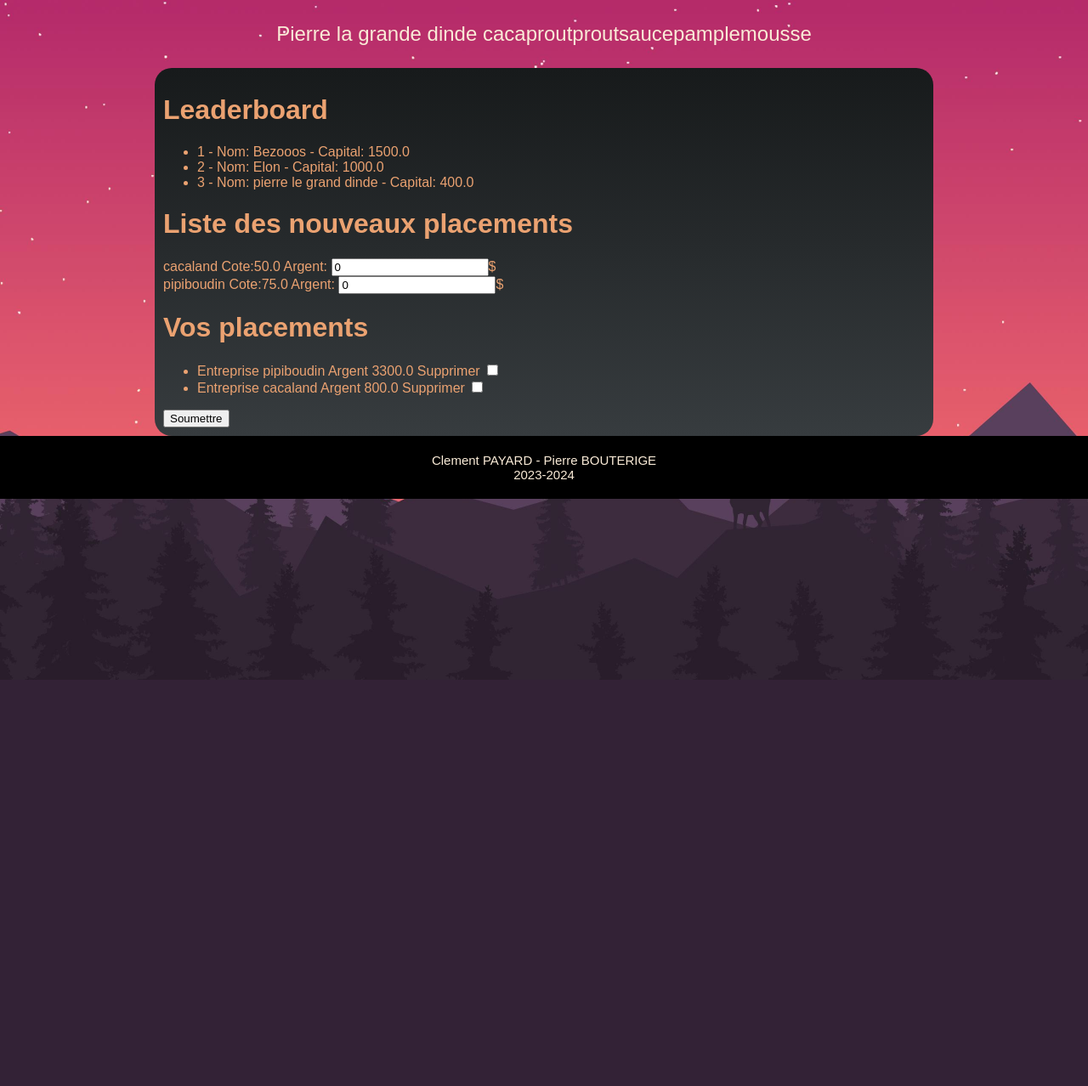
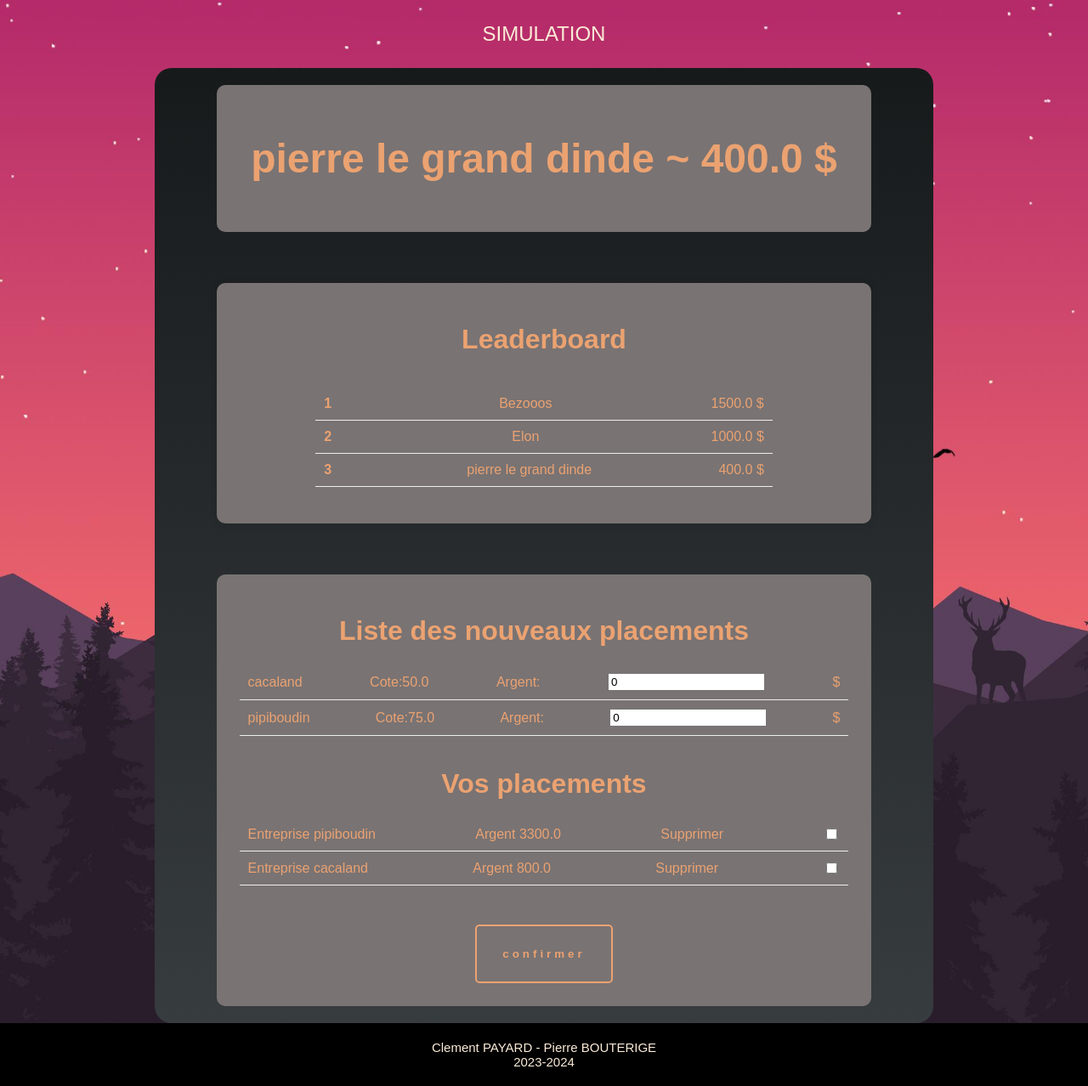
Before and after one commit to Cletip/projetArchiZZ2, a Django app: page /home/ in a window 1280 px wide. Shown: the whole page at 85% size. Before the commit the page ends 800 px from the top, so only its background shows below. Run offline with Django 4.2, Linux system fonts and the light colour scheme; data comes from the database, SQL or seed files in the repository; both versions use the stored data as it was after the commit.

Commit message:
ajout de vérification des valeurs pour les différenst form sur le site + css

```diff
--- a/ArchiZZ2/business_game/models.py
+++ b/ArchiZZ2/business_game/models.py
@@ -17,5 +17,4 @@ class Placement(models.Model):
 
 
 def addJoueur(Name="NomJoueur", Capital=1500):
-    print(Name)
     return Joueur.objects.create(capital=Capital, nom=Name)
--- /dev/null
+++ b/ArchiZZ2/business_game/static/css/home.css
@@ -0,0 +1,124 @@
+/* home.css */
+
+header{
+    display: flex;
+    flex-direction: column;
+    justify-content: center;
+    align-items: center;
+    height: 80px;
+    color: antiquewhite;
+    font-size: x-large;
+    text-align: center;
+}
+
+body {
+    font-family: Arial, sans-serif;
+    background-image: url(../img/flat-mountain-landscape-wallpaper-2560x1920_27.jpg);
+    background-size: cover;
+    display: flex;
+    flex-direction: column;
+    align-items: center;
+    margin: 0;
+    padding: 0;
+}
+
+main{
+    display: flex;
+    flex-direction: column;
+    color: rgb(235, 162, 113);
+    width: 70%;
+    border-radius: 20px;
+    background : linear-gradient(to bottom, #171a1b, #373c3f);
+    padding : 10px;
+    align-items: center;
+}
+
+#Joueur, #leaderboard,form{
+    display: flex;
+    flex-direction: column;
+    width: 80%;
+    border-radius: 10px;
+    background-color: rgb(121, 115, 115);
+    margin: 10px;
+    padding: 3%;
+    align-items: center;
+    text-align: center;
+}
+
+#newPlacement, #placementJoueur{
+    width: 100%;
+}
+
+
+#leaderboard{
+    margin: 50px auto;
+    box-shadow: 0 0 10px rgba(0, 0, 0, 0.1);
+}
+
+
+#Joueur{
+    font-size: x-large;
+}
+
+.rank {
+    font-weight: bold;
+    margin-right: 10px;
+}
+
+ul {
+    list-style-type: none;
+    padding: 0;
+    min-width: 75%;
+}
+
+li {
+    display: flex;
+    justify-content: space-between;
+    align-items: center;
+    padding: 10px;
+    border-bottom: 1px solid #eee;
+}
+
+p {
+    font-size: 18px;
+    text-align: justify;
+}
+
+
+footer{
+    width: 100%;
+    background-color: black;
+    font-size: 15px;
+    color: antiquewhite;
+    text-align: center;
+    padding : 20px 0px;
+}
+
+
+#bouton_confirmer{
+    margin-top: 30px;
+    padding: 25px 30px;
+    background-color: rgb(121, 115, 115);
+    color: rgb(235, 162, 113);
+    font-weight: bold;
+    border: none;
+    border-radius: 5px;
+    letter-spacing: 4px;
+    overflow: hidden;
+    transition: 0.5s;
+    cursor: pointer;
+    border: 2px solid rgb(235, 162, 113);
+  }
+
+  #bouton_confirmer:hover{
+      background: rgb(235, 162, 113);
+      color: rgb(121, 115, 115);
+      box-shadow: 0 0 5px rgb(235, 162, 113),
+                  0 0 25px rgb(235, 162, 113),
+                  0 0 50px rgb(235, 162, 113);
+       -webkit-box-reflect:below 1px linear-gradient(transparent, #0005);
+  }
+
+  .error {
+    color: red;
+  }
--- a/ArchiZZ2/business_game/static/css/style.css
+++ b/ArchiZZ2/business_game/static/css/style.css
@@ -61,9 +61,15 @@
     background-color: #3498db; /* Couleur de fond du bouton */
     transition: background-color 0.3s ease;
     cursor: pointer;
+    margin-top: 20px;
 }
 
 
 a:hover {
     background-color: #2980b9; /* Couleur de fond au survol */
 }
+
+
+.error {
+    color: red;
+  }
--- /dev/null
+++ b/ArchiZZ2/business_game/static/js/home.js
@@ -0,0 +1,42 @@
+function checkform() {
+    var tousLesChamps = document.querySelectorAll('form[name="formulaire"] input');
+
+    var totalNouveauxPlacements = 0;
+
+    for (var i = 0; i < tousLesChamps.length; i++) {
+        var champ = tousLesChamps[i];
+
+        // Vérifiez les champs E_* pour qu'ils soient des nombres positifs
+        if (champ.name.startsWith("E_")) {
+            var valeurPlacement = parseFloat(champ.value);
+
+            if (isNaN(valeurPlacement) || valeurPlacement < 0) {
+                alert('Tous les champs de nouveaux placements doivent être des nombres positifs.');
+                return false;
+            }
+
+            totalNouveauxPlacements += valeurPlacement;
+        }
+    }
+
+    // Obtenez le capital du joueur
+    var capitalJoueur = parseFloat(document.querySelector('[name="playerCapital"]').value);
+
+    // Obtenez tous les champs de placements supprimés
+    var placementsSupprimes = document.querySelectorAll('form[name="formulaire"] input[type="checkbox"]:checked');
+
+    // Calculez le total des placements supprimés
+    var totalPlacementsSupprimes = 0;
+
+    for (var j = 0; j < placementsSupprimes.length; j++) {
+        totalPlacementsSupprimes += parseFloat(placementsSupprimes[j].value);
+    }
+
+    // Vérifiez si le capital après les changements est positif
+    if (capitalJoueur - totalNouveauxPlacements + totalPlacementsSupprimes < 0) {
+        alert('Pas assez d\'argent pour réaliser tous les placements.');
+        return false;
+    }
+
+    return true;
+}
--- a/ArchiZZ2/business_game/templates/home.html
+++ b/ArchiZZ2/business_game/templates/home.html
@@ -4,42 +4,43 @@
   <head>
     <meta charset="UTF-8">
     <title>Business Game</title>
-    <link rel="stylesheet" href="{% static 'css/style.css' %}">
+    <link rel="stylesheet" href="{% static 'css/home.css' %}">
+    <script src="{% static 'js/home.js' %}"></script>
+    <link rel="icon" type="image/png" sizes="32x32" href="{% static 'img/favicon-32x32.png' %}">
   </head>
   <header>
-    Pierre la grande dinde cacaproutproutsaucepamplemousse
+    SIMULATION
   </header>
   <body>
     <main>
       <div id="Joueur">
-	<!-- score et nom -->
-      </div>
-      <div id="prevision">
-	<!-- tableau avec "graph" -->
+        <h1>
+          {{player.nom}}  ~  {{player.capital}} $
+        </h1>
       </div>
       <div id="leaderboard">
         <h1>Leaderboard</h1>
         <ul>
                 {% for joueur in joueurs %}
-          <li>{{ forloop.counter }} - Nom: {{ joueur.nom }} - Capital: {{ joueur.capital }}</li>
+                <li><span class="rank">{{ forloop.counter }}</span>{{ joueur.nom }}<span class="score">{{ joueur.capital }} $</span></li>
                 {% endfor %}
         </ul>
       </div>
 
-      <form method="post" action="/simulation/">
+      <form name="formulaire" method="post" action="/simulation/" onSubmit="return checkform()">
         <div id="newPlacement">
           <h1>Liste des nouveaux placements</h1>
                 {% csrf_token %}
-
+          <ul>
             {% for entreprise in entreprises %}
-	  <div>
-	    <input type="hidden" name="id_entreprise" value="{{ entreprise.idEntreprise }}">
+            <li>
               <label for="nom">{{ entreprise.nom }}</label>
               <label for="cote">Cote:{{ entreprise.cote }}</label>
               <label for="argent">Argent:</label>
-	    <input name="{{ entreprise.idEntreprise }}" value="0">$</label>
-	  </div>
+              <input name="E_{{ entreprise.idEntreprise }}" value="0">$</label>
+            </li>
             {% endfor %}
+          </ul>
 
         </div>
 
@@ -48,18 +49,23 @@
           <ul>
             {% for placement in placements %}
                   <li>
-	      Entreprise {{ placement.Entreprise.nom }}
-	      Argent {{ placement.argent }}
+                    <span>Entreprise {{ placement.Entreprise.nom }}</span>
+                    <span>Argent {{ placement.argent }}</span>
                     <label for="{{ forloop.counter }}">Supprimer</label>
                     <input type="checkbox" name="placement_{{ placement.Entreprise.idEntreprise }}" value="supprime">
+                    <input type="hidden" name="placement_{{ placement.Entreprise.idEntreprise }}_val" value="{{ placement.argent }}"></input>
                   </li>
             {% endfor %}
           </ul>
         </div>
 
-	<input type="submit" value="Soumettre">
+        <input type="hidden" name="playerCapital" value="{{player.capital}}">
+        <input type="submit" value="confirmer" id="bouton_confirmer">
 
       </form>
+      <div id="prevision">
+        <!-- tableau avec "graph" -->
+      </div>
 
     </main>
   </body>
--- a/ArchiZZ2/business_game/views.py
+++ b/ArchiZZ2/business_game/views.py
@@ -27,7 +27,7 @@ def simulation(request):
     # Traitement des investissements
     for entreprise in Entreprise.objects.all():
     #     # Récupérer la quantité d'argent investi pour cette entreprise
-        argent_investi = float(request.POST.get(f'{entreprise.idEntreprise}', 0))
+        argent_investi = float(request.POST.get(f'E_{entreprise.idEntreprise}', 0))
 
         if argent_investi != 0:
 
@@ -131,6 +131,7 @@ def home(request):
     placements = Placement.objects.filter(joueur=joueur_avec_petit_id)
 
     context = {
+        'player' : joueur_avec_petit_id,
         'joueurs': joueurs,
         'entreprises': entreprises,
         'placements': placements,
```
Also changed, not shown: ArchiZZ2/business_game/static/js/index.js (added, +12 -0 lines), ArchiZZ2/business_game/templates/index.html (+9 -4 lines), ArchiZZ2/business_game/static/img/favicon-32x32.png (added), ArchiZZ2/db.sqlite3. Lines whose indentation alone changed are shown as unchanged.
